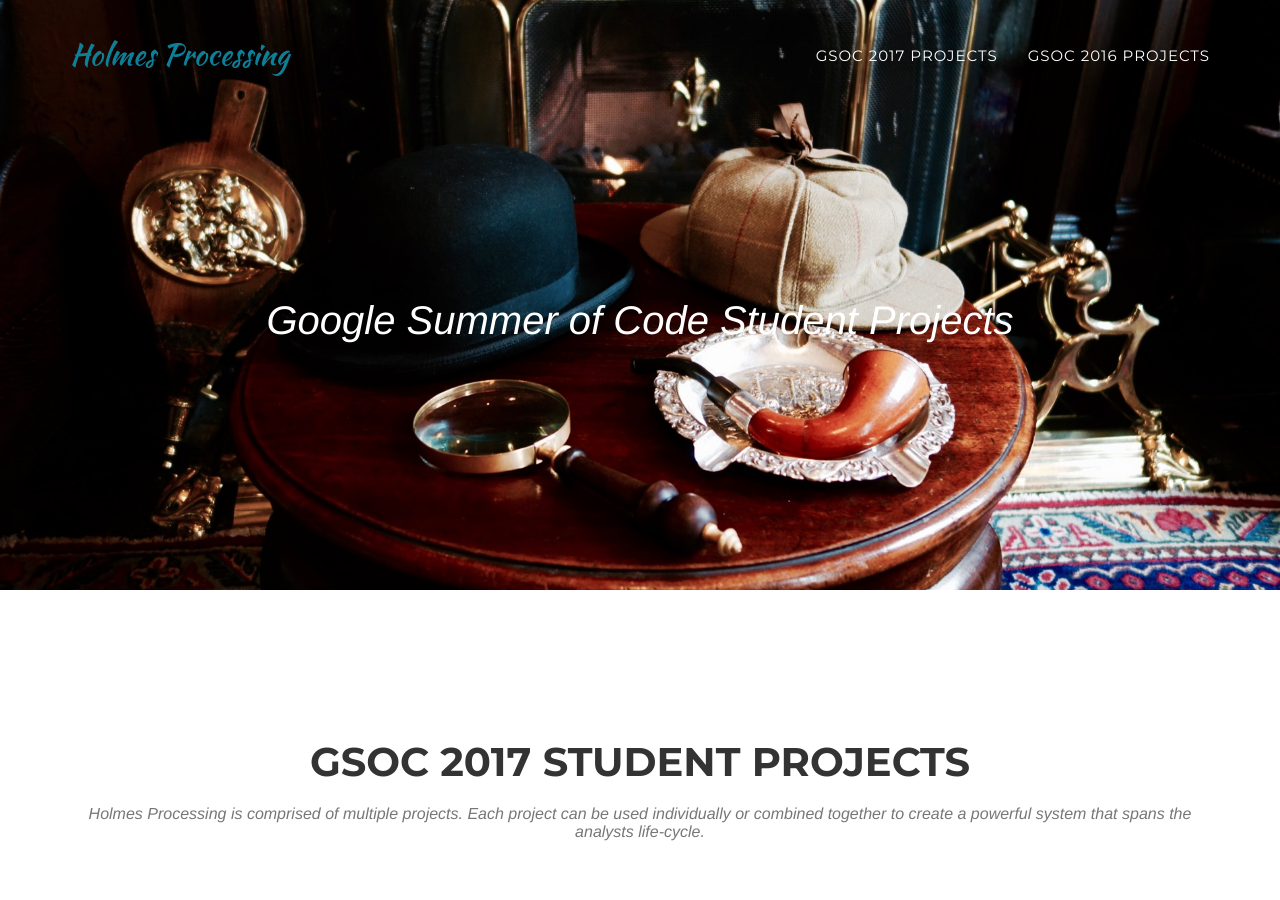
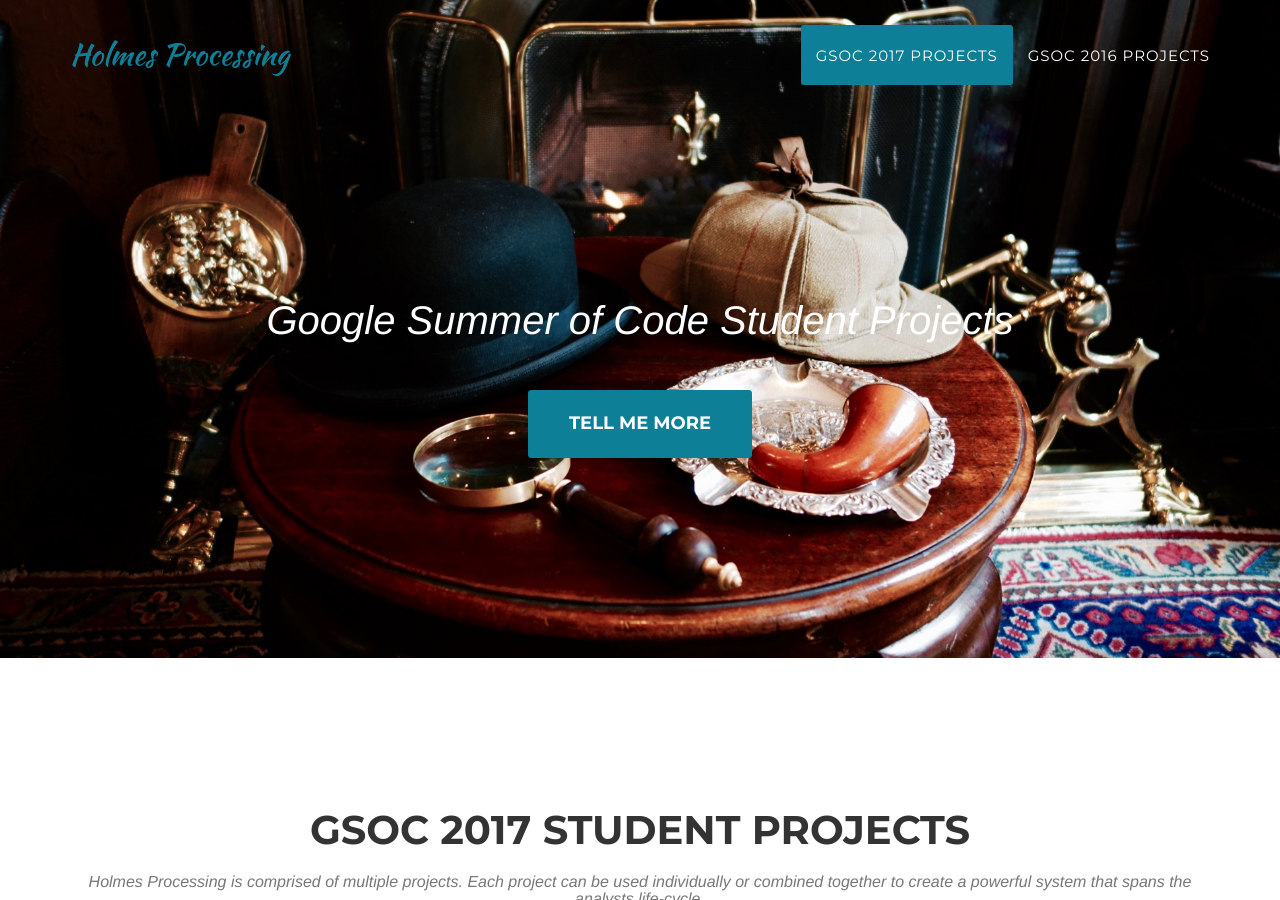
Before and after one commit to HolmesProcessing/gsoc, a Jekyll site: the page built from index.html, in a window 1280 px wide and 900 px high. Built offline with Jekyll 4.4.1, drawn with Linux system fonts in a browser that asks for light colours; some web fonts are replaced.

Commit message:
added the button and adjusted the links
need to break portfolio out later...but hey that is css hell and can tweak that later

```diff
--- a/_includes/header.html
+++ b/_includes/header.html
@@ -19,7 +19,7 @@
                         <a href="../#page-top"></a>
                     </li>
                     <li>
-                        <a class="page-scroll" href="#gsoc2017">GSoC 2017 Projects</a>
+                        <a class="page-scroll" href="#portfolio">GSoC 2017 Projects</a>
                     </li>
                     <li>
                         <a class="page-scroll" href="#gsoc2016">GSoC 2016 Projects</a>
@@ -37,6 +37,7 @@
             <div class="intro-text">
                 <div class="intro-lead-in">Google Summer of Code Student Projects</div>
                 <div class="intro-heading"></div>
+                <a href="#portfolio" class="page-scroll btn btn-xl">Tell Me More</a>
             </div>
         </div>
     </header>
```
